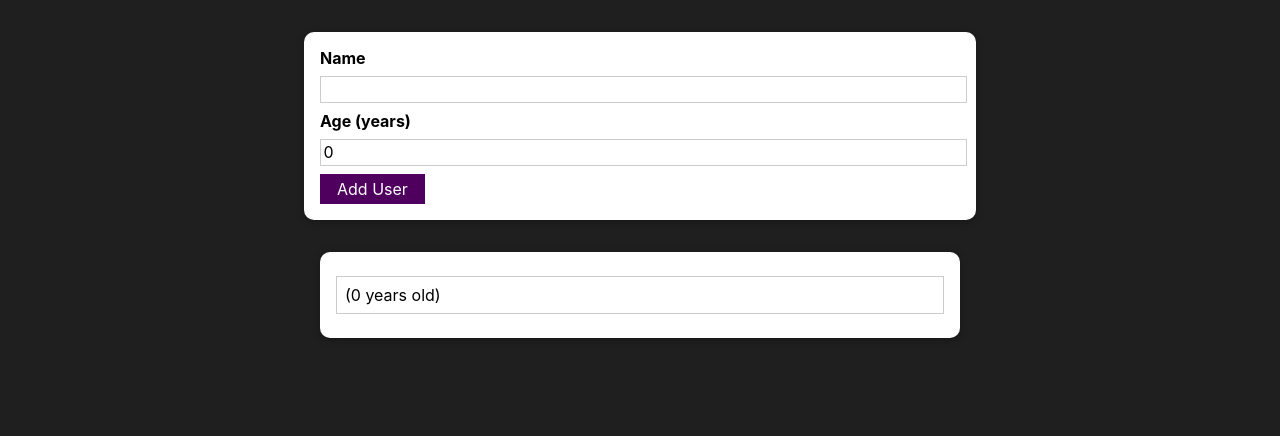
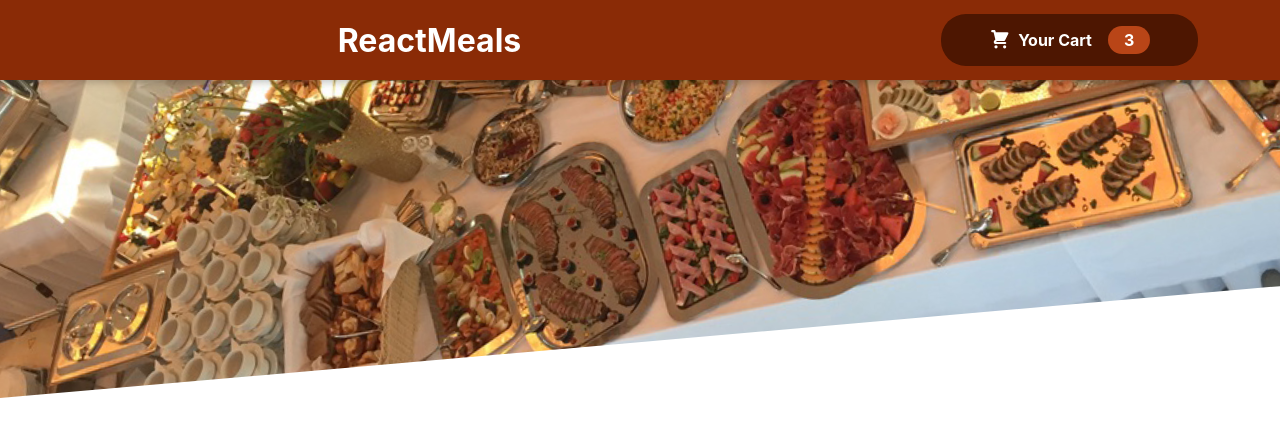
Before and after one commit to Mitarora05/try_react, a React (Create React App) app: page / in a window 1280 px wide. Shown: the top 436 px of the page. Built offline with nearby package versions, Linux system fonts and the light colour scheme.

Commit message:
setup the project and added first module

```diff
--- /dev/null
+++ b/src/foodOrder/fooComponents/Cart/CartIcon.tsx
@@ -0,0 +1,13 @@
+const CartIcon = () => {
+  return (
+    <svg
+      xmlns='http://www.w3.org/2000/svg'
+      viewBox='0 0 20 20'
+      fill='currentColor'
+    >
+      <path d='M3 1a1 1 0 000 2h1.22l.305 1.222a.997.997 0 00.01.042l1.358 5.43-.893.892C3.74 11.846 4.632 14 6.414 14H15a1 1 0 000-2H6.414l1-1H14a1 1 0 00.894-.553l3-6A1 1 0 0017 3H6.28l-.31-1.243A1 1 0 005 1H3zM16 16.5a1.5 1.5 0 11-3 0 1.5 1.5 0 013 0zM6.5 18a1.5 1.5 0 100-3 1.5 1.5 0 000 3z' />
+    </svg>
+  );
+};
+
+export default CartIcon;
--- /dev/null
+++ b/src/foodOrder/fooComponents/FoodApp.tsx
@@ -0,0 +1,10 @@
+import React, { Fragment } from 'react';
+import Header from './Layout/Header';
+
+function FoodApp() {
+    return <div>
+        <Header />
+    </div>
+}
+
+export default FoodApp;
--- /dev/null
+++ b/src/foodOrder/fooComponents/Layout/Header.module.css
@@ -0,0 +1,29 @@
+.header {
+  position: fixed;
+  top: 0;
+  left: 0;
+  width: 100%;
+  height: 5rem;
+  background-color: #8a2b06;
+  color: white;
+  display: flex;
+  justify-content: space-around;
+  align-items: center;
+  padding: 0 10%;
+  box-shadow: 0 2px 8px rgba(0, 0, 0, 0.25);
+  z-index: 10;
+}
+
+.main-image {
+  width: 100%;
+  height: 25rem;
+  z-index: 0;
+  overflow: hidden;
+}
+
+.main-image img {
+  width: 110%;
+  height: 100%;
+  object-fit: cover;
+  transform: rotateZ(-5deg) translateY(-4rem) translateX(-1rem);
+}
--- /dev/null
+++ b/src/foodOrder/fooComponents/Layout/Header.tsx
@@ -0,0 +1,23 @@
+import { Fragment } from "react";
+import classes from "./Header.module.css";
+import mealsImage from "../../../assests/meals.jpg";
+import HeaderCartButton from "./HeaderCartButton";
+
+interface HeaderProps {
+  // Define props if needed
+}
+
+const Header: React.FC<HeaderProps> = (props) => {
+  return (
+    <Fragment>
+      <header className={classes.header}>
+        <h1>ReactMeals</h1>
+        <HeaderCartButton />
+      </header>
+      <div className={classes["main-image"]}>
+        <img src={mealsImage} alt="A table full of delicious food!" />
+      </div>
+    </Fragment>
+  );
+};
+export default Header;
--- /dev/null
+++ b/src/foodOrder/fooComponents/Layout/HeaderCartButton.module.css
@@ -0,0 +1,59 @@
+.button {
+  cursor: pointer;
+  font: inherit;
+  border: none;
+  background-color: #4d1601;
+  color: white;
+  padding: 0.75rem 3rem;
+  display: flex;
+  justify-content: space-around;
+  align-items: center;
+  border-radius: 25px;
+  font-weight: bold;
+}
+
+.button:hover,
+.button:active {
+  background-color: #2c0d00;
+}
+
+.icon {
+  width: 1.35rem;
+  height: 1.35rem;
+  margin-right: 0.5rem;
+}
+
+.badge {
+  background-color: #b94517;
+  padding: 0.25rem 1rem;
+  border-radius: 25px;
+  margin-left: 1rem;
+  font-weight: bold;
+}
+
+.button:hover .badge,
+.button:active .badge {
+  background-color: #92320c;
+}
+
+.bump {
+  animation: bump 300ms ease-out;
+}
+
+@keyframes bump {
+  0% {
+    transform: scale(1);
+  }
+  10% {
+    transform: scale(0.9);
+  }
+  30% {
+    transform: scale(1.1);
+  }
+  50% {
+    transform: scale(1.15);
+  }
+  100% {
+    transform: scale(1);
+  }
+}
--- /dev/null
+++ b/src/foodOrder/fooComponents/Layout/HeaderCartButton.tsx
@@ -0,0 +1,19 @@
+import CartIcon from "../Cart/CartIcon";
+import classes from "./HeaderCartButton.module.css";
+
+interface HeaderCartButtonProps {
+  // Define props if needed
+}
+const HeaderCartButton: React.FC<HeaderCartButtonProps> = (props) => {
+  return (
+    <button className={classes.button}>
+      <span className={classes.icon}>
+        <CartIcon />
+      </span>
+      <span>Your Cart</span>
+      <span className={classes.badge}>3</span>
+    </button>
+  );
+};
+
+export default HeaderCartButton;
--- a/src/index.css
+++ b/src/index.css
@@ -12,7 +12,7 @@
     monospace;
 }
 
-html {
+/* html {
   font-family: sans-serif;
   background: #1f1f1f;
-}
+} */
--- a/src/index.tsx
+++ b/src/index.tsx
@@ -4,13 +4,14 @@
 import App from './App';
 import reportWebVitals from './reportWebVitals';
 import NewApp from './NewApp';
+import FoodApp from './foodOrder/fooComponents/FoodApp';
 
 const root = ReactDOM.createRoot(
   document.getElementById('root') as HTMLElement
 );
 root.render(
   <React.StrictMode>
-    <NewApp />
+    <FoodApp />
   </React.StrictMode>
 );
 
```
Also changed, not shown: src/assests/meals.jpg (added).
